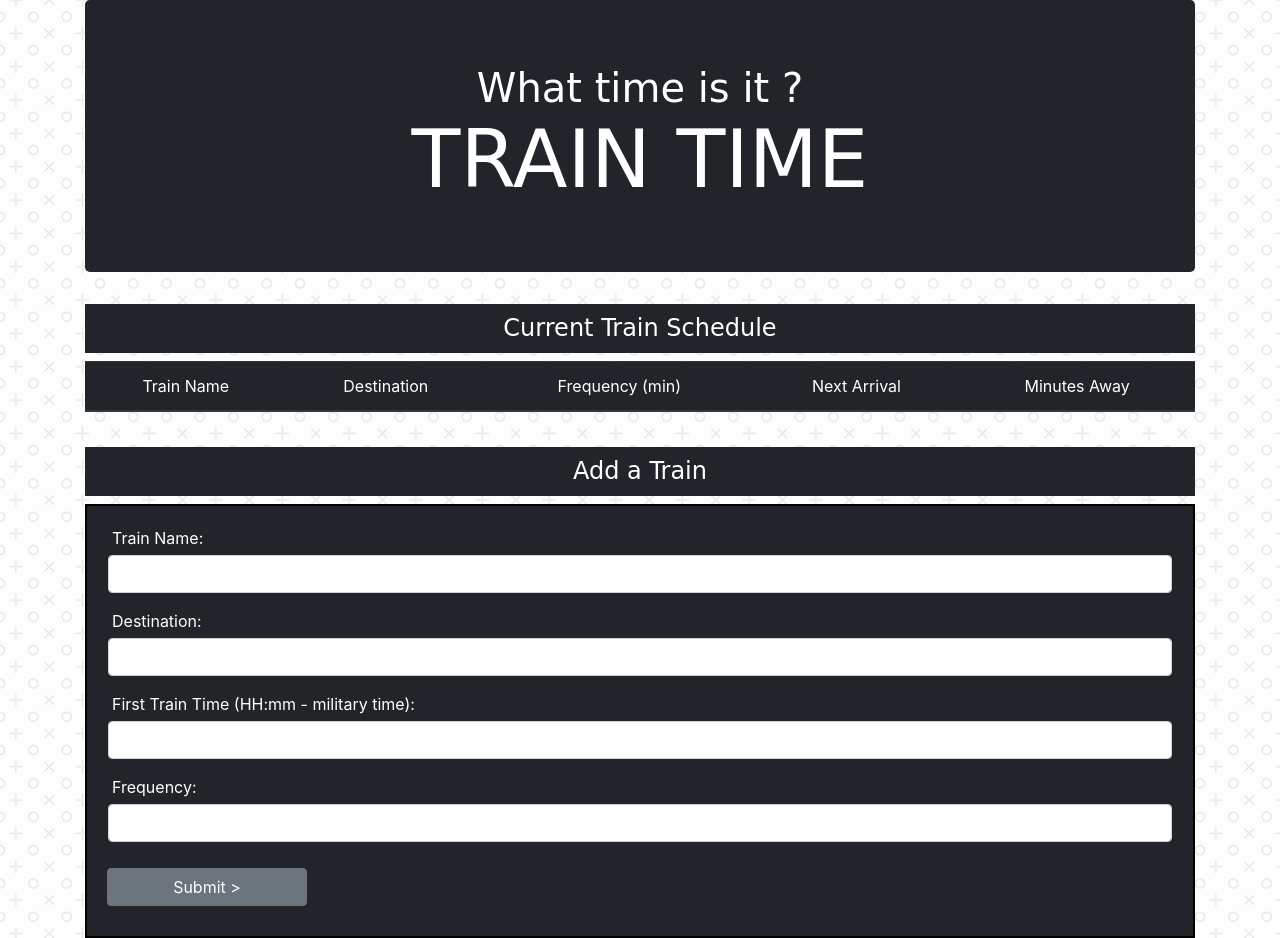
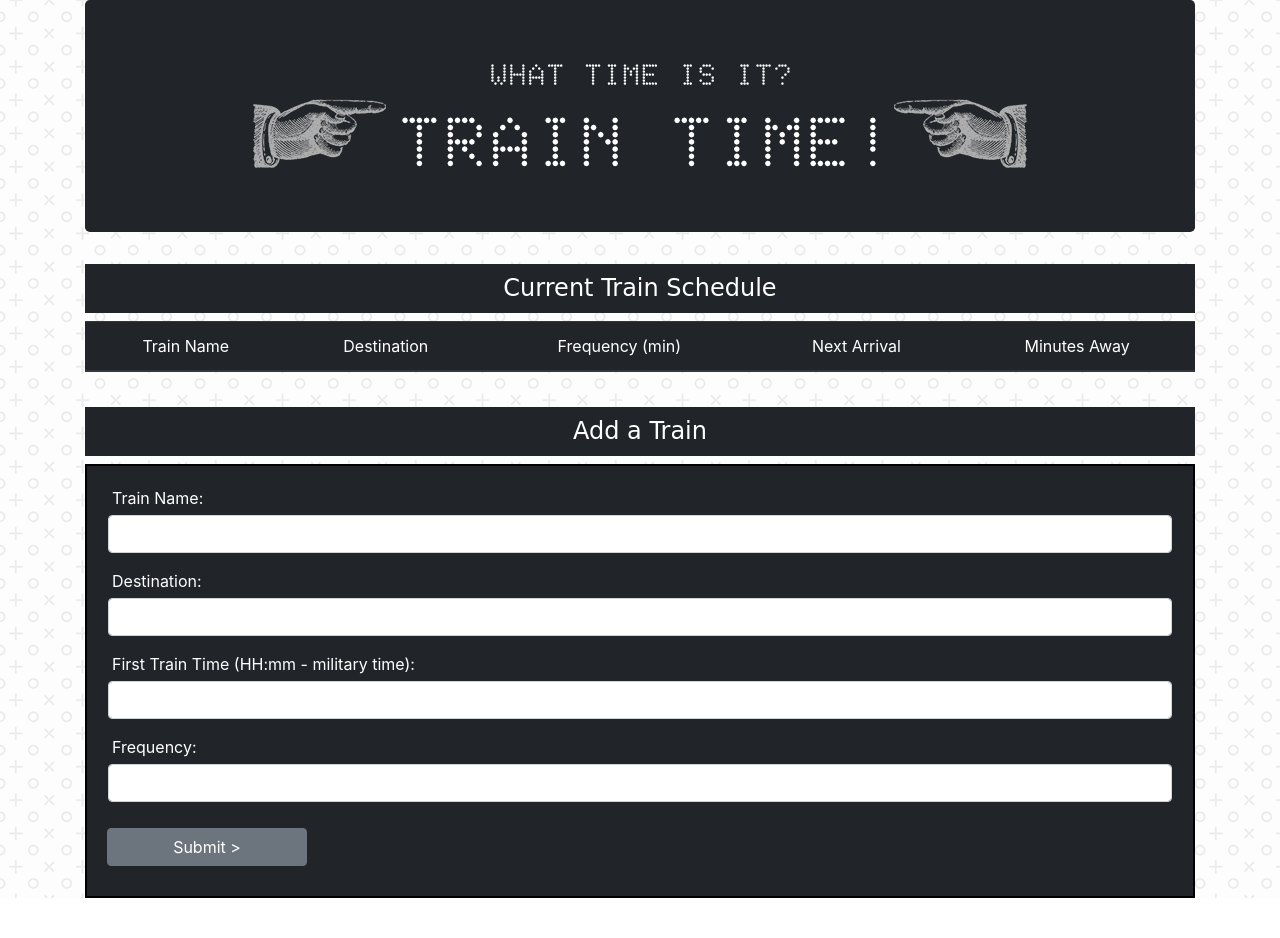
Before and after one commit to cmpablo/Train-Schedule, a plain HTML site: page index.html in a window 1280 px wide. After the commit the page ends 898 px from the top, so only its background shows below. Drawn offline with nearby package versions, Linux system fonts and the light colour scheme; no server answers; a web font is replaced by a local one.

Commit message:
added README. added title image

```diff
--- a/assets/css/style.css
+++ b/assets/css/style.css
@@ -9,6 +9,12 @@ h3 {
   text-align: center;
   color: #fff;
   background-color: #212529;
+}
+
+#title-img {
+    display: block;
+    margin-left: auto;
+    margin-right: auto;
 }
 
 .main-title,
--- a/assets/javascript/app.js
+++ b/assets/javascript/app.js
@@ -35,7 +35,7 @@ $(document).ready(function() {
     console.log(addTrain.time);
     console.log(addTrain.freq);
 
-    alert("New train successfully added... CHOO! CHOO!");
+    // alert("New train successfully added... CHOO! CHOO!");
 
     // Clears all of the text-boxes
     $("#name-input").val("");
@@ -63,22 +63,22 @@ $(document).ready(function() {
     // precious moments
     var firstTime = "04:30";
     var initialConvert = moment(firstTime, "HH:mm").subtract(1, "years");
-    console.log(initialConvert);
+    // console.log(initialConvert);
 
     var currentTime = moment();
-    console.log("Current Time: " + moment(currentTime).format("hh:mm"));
+    // console.log("Current Time: " + moment(currentTime).format("hh:mm"));
 
     var diffTime = moment().diff(moment(initialConvert), "minutes");
-    console.log("Difference in time: " + diffTime);
+    // console.log("Difference in time: " + diffTime);
 
     var tRemain = diffTime % addFreq;
-    console.log(tRemain);
+    // console.log(tRemain);
 
     var tMinsTilTrain = addFreq - tRemain;
-    console.log("Minutes til train: " + tMinsTilTrain);
+    // console.log("Minutes til train: " + tMinsTilTrain);
 
     var nextTrain = moment().add(tMinsTilTrain, "minutes").format("hh:mm");
-    console.log("Arrival time: " + moment(nextTrain).format("hh:mm"));
+    // console.log("Arrival time: " + moment(nextTrain).format("hh:mm"));
 
     // adding to current schedule
      $("#add-train-data").append("<tr><td>" + addName + "</td><td>" + addDest + "</td><td>" + addFreq + "</td><td>" + nextTrain + "</td><td>" + tMinsTilTrain +"</td></tr>");
--- a/index.html
+++ b/index.html
@@ -26,8 +26,9 @@
     <div class="container">
 
         <div class="jumbotron" id="jambotron">
-            <h3>What time is it ?</h3>
-            <h1 class="main-title">TRAIN TIME</h1>
+            <!-- <h3>What time is it ?</h3>
+            <h1 class="main-title">TRAIN TIME</h1> -->
+            <img src="assets/images/trainTime.png" id="title-img" alt="Train Time">
         </div>
 
         <!-- Current Train -->
@@ -54,6 +55,7 @@
 
         <div class="card-body">
 
+
             <form role="form" id="form-body">
                 <div class="form-group row">
                     <label for="name-input">Train Name:</label>
@@ -73,7 +75,6 @@
                 <div class="form-group row">
                     <label for="frequency-input">Frequency:</label>
                     <input class="form-control" id="freq-input" type="number">
-                    </textarea>
                 </div>
 
                 <button class="btn btn-secondary" id="add-train" type="submit">Submit ></button>
```
Also changed, not shown: assets/images/trainTime.png (added), 1 other file.
